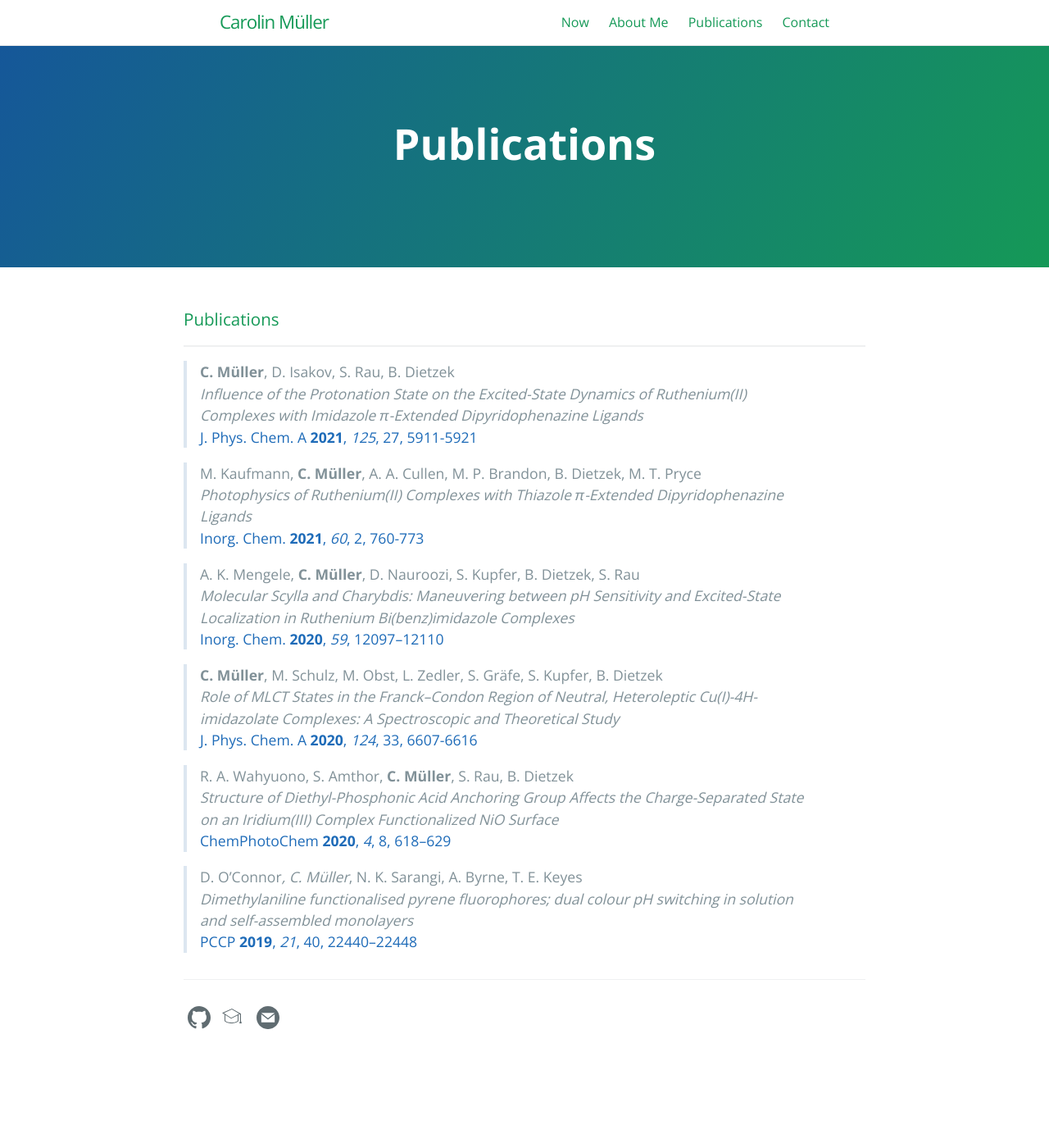
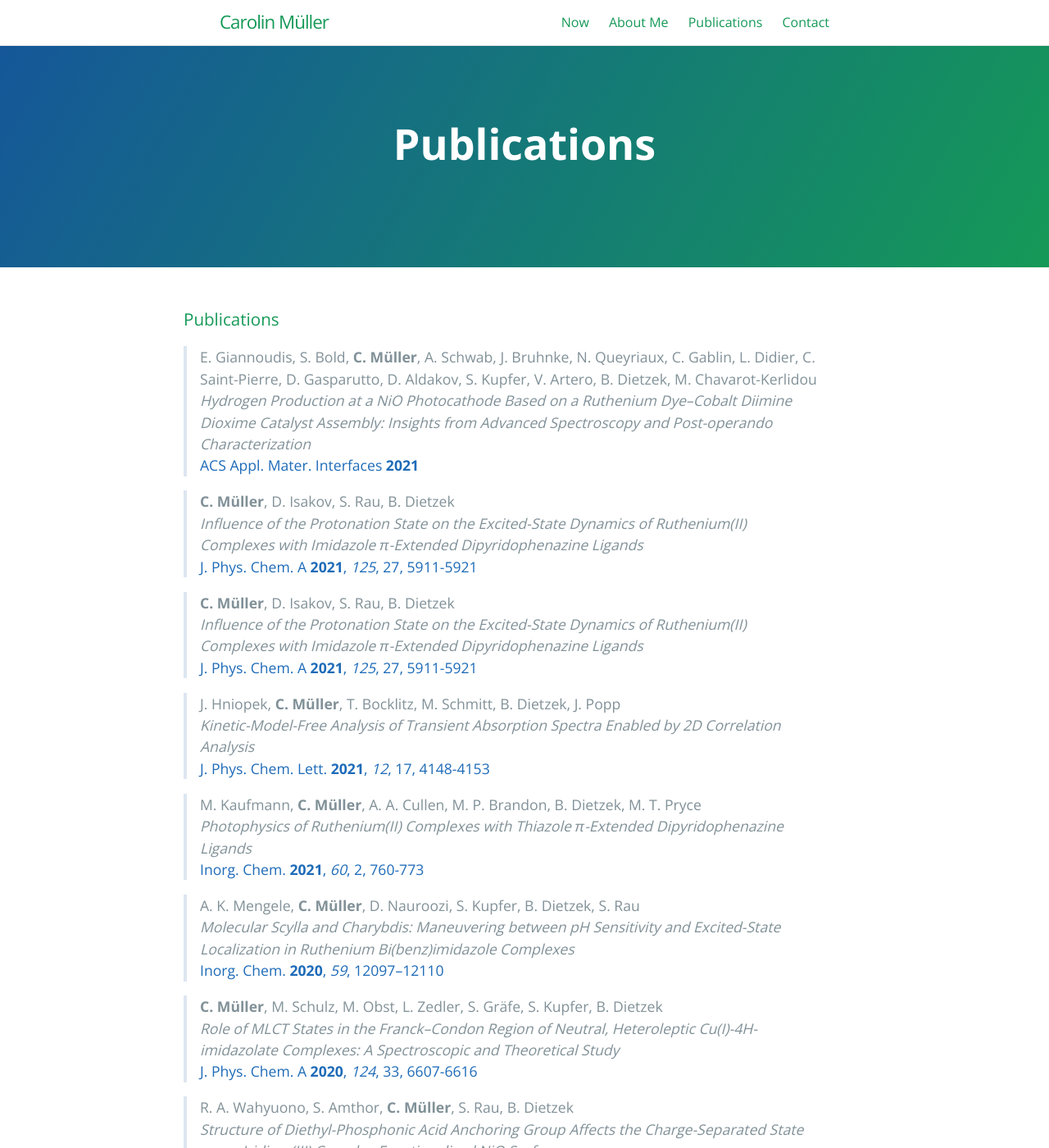
Before and after one commit to carolin-m/carolin-m.github.io, a Jekyll site: the page built from publications.md, in a window 1280 px wide and 1400 px high. Shown: the whole window at 82% size. Built offline with Jekyll 4.4.1, drawn with Linux system fonts in a browser that asks for light colours; some of the changed text lies outside the part shown.

Commit message:
Update publications.md

```diff
--- a/publications.md
+++ b/publications.md
@@ -7,10 +7,22 @@
 ---
 
 ### Publications <br>
-_____
+
+> E. Giannoudis, S. Bold, **C. Müller**, A. Schwab, J. Bruhnke, N. Queyriaux, C. Gablin, L. Didier, C. Saint-Pierre, D. Gasparutto, D. Aldakov, S. Kupfer, V. Artero, B. Dietzek, M. Chavarot-Kerlidou <br>
+> *Hydrogen Production at a NiO Photocathode Based on a Ruthenium Dye–Cobalt Diimine Dioxime Catalyst Assembly: Insights from Advanced Spectroscopy and Post-operando Characterization* <br>
+> [ACS Appl. Mater. Interfaces **2021**](https://pubs.acs.org/doi/10.1021/acsami.1c12138)
+
 > **C. Müller**, D. Isakov, S. Rau, B. Dietzek <br>
 > *Influence of the Protonation State on the Excited-State Dynamics of Ruthenium(II) Complexes with Imidazole π-Extended Dipyridophenazine Ligands* <br>
 > [J. Phys. Chem. A **2021**, *125*, 27, 5911-5921](https://pubs.acs.org/doi/10.1021/acs.jpca.1c03856)
+
+> **C. Müller**, D. Isakov, S. Rau, B. Dietzek <br>
+> *Influence of the Protonation State on the Excited-State Dynamics of Ruthenium(II) Complexes with Imidazole π-Extended Dipyridophenazine Ligands* <br>
+> [J. Phys. Chem. A **2021**, *125*, 27, 5911-5921](https://pubs.acs.org/doi/10.1021/acs.jpca.1c03856)
+
+> J. Hniopek, **C. Müller**, T. Bocklitz, M. Schmitt, B. Dietzek, J. Popp <br>
+> *Kinetic-Model-Free Analysis of Transient Absorption Spectra Enabled by 2D Correlation Analysis* <br>
+> [J. Phys. Chem. Lett. **2021**, *12*, 17, 4148-4153](https://pubs.acs.org/doi/10.1021/acs.jpclett.1c00835)
 
 > M. Kaufmann, **C. Müller**, A. A. Cullen, M. P. Brandon, B. Dietzek, M. T. Pryce <br>
 > *Photophysics of Ruthenium(II) Complexes with Thiazole π-Extended Dipyridophenazine Ligands* <br>
@@ -31,3 +43,17 @@
 > D. O’Connor*, C. Müller*, N. K. Sarangi, A. Byrne, T. E. Keyes <br>
 > *Dimethylaniline functionalised pyrene fluorophores; dual colour pH switching in solution and self-assembled monolayers* <br>
 > [PCCP **2019**, *21*, 40, 22440–22448](http://xlink.rsc.org/?DOI=C9CP04948G)
+
+> K. Amini, M. Sclafani, T. Steinle, A.-T. Le, A. Sanchez, C. Müller, et al. <br>
+> *Imaging the Renner–Teller effect using laser-induced electron diffraction*
+> [PNAS **2019*, *116*, 17, 8173–8177](http://www.pnas.org/lookup/doi/10.1073/pnas.1817465116)
+
+> M. Schulz, C. Reichardt, C. Müller, K. R. A. Schneider, J. Holste, B. Dietzek <br>
+> *Excited State Properties of Heteroleptic Cu(I) 4H-Imidazolate Complexes* <br>
+> [Inorg. Chem. **2017**, *56*, 21, 12978–12986](https://pubs.acs.org/doi/10.1021/acs.inorgchem.7b01680)
+
+> H. Abul-Futouh, Y. Zagranyarski, C. Müller, M. Schulz, S. Kupfer, H. Görls, et al. <br>
+> *[FeFe]-Hydrogenase H-cluster mimics mediated by naphthalene monoimide derivatives of perisubstituted dichalcogenides* <br>
+> [Dalt. Trans. **2017**, *46*, 34, 11180–11191](http://xlink.rsc.org/?DOI=C7DT02079A)
+
+_____
```
